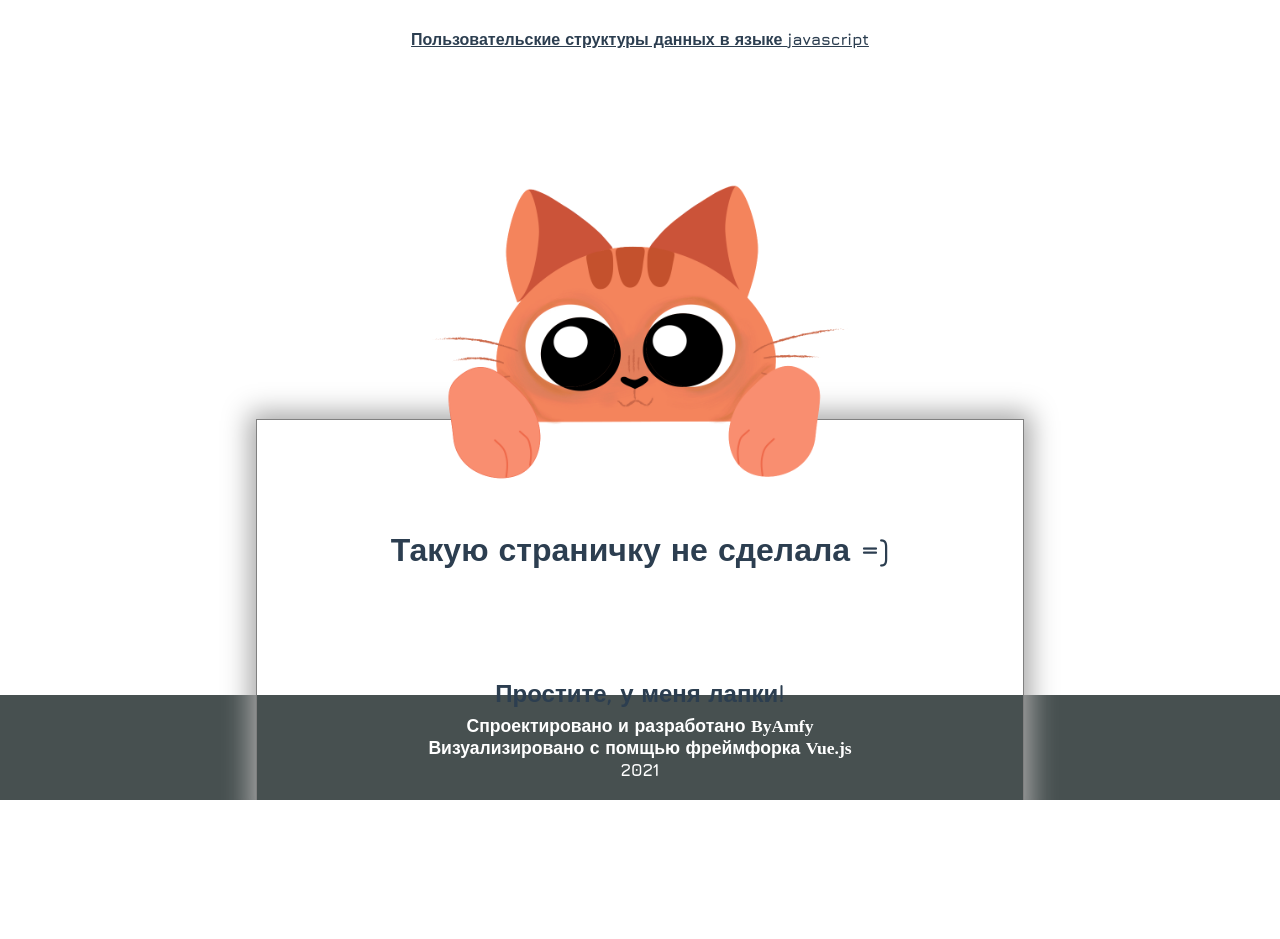
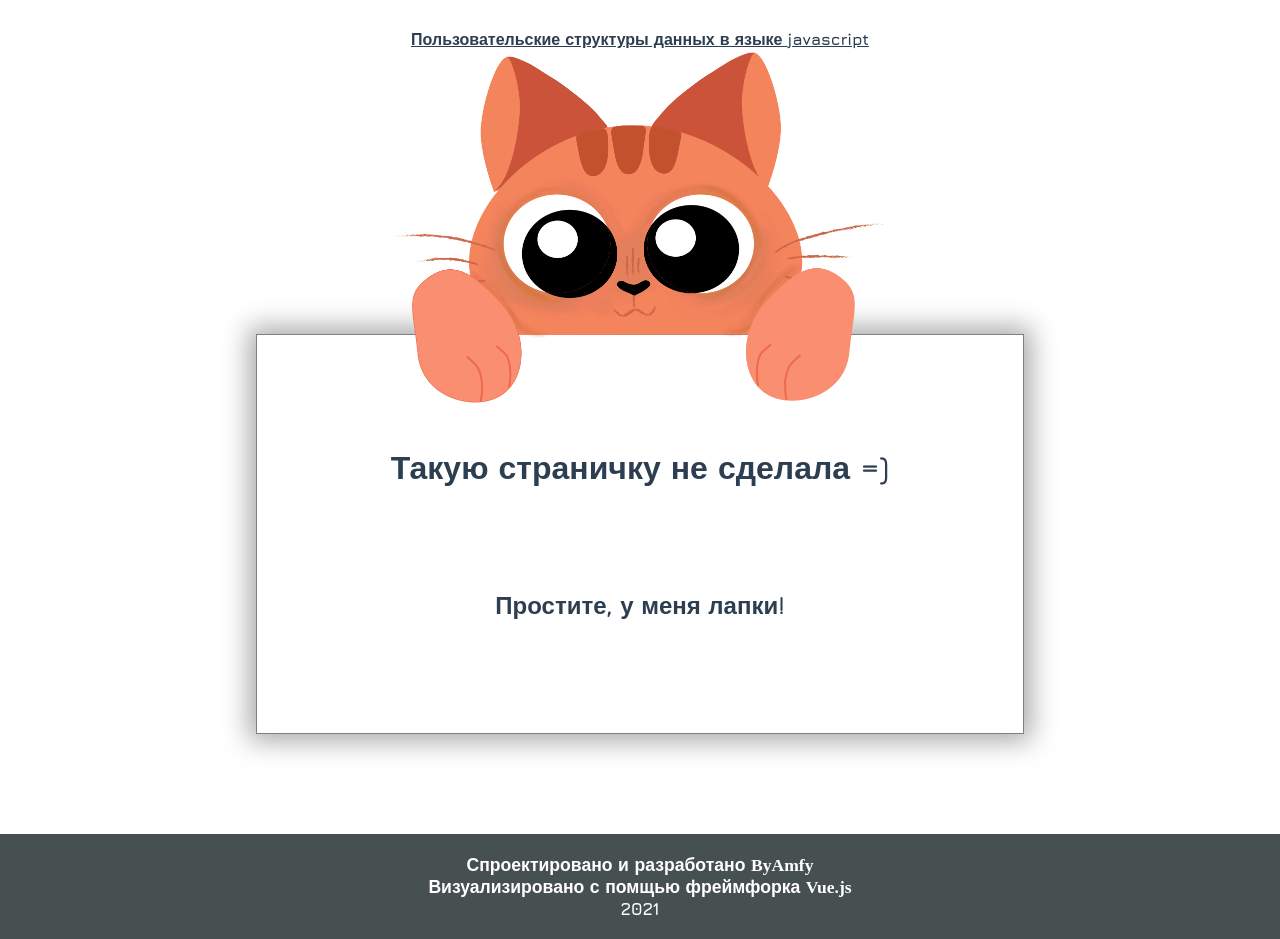
Before and after one commit to Ghosterbeef/ByAmfy_Structures, a Vue app: page /NotFound in a window 1280 px wide. Before the commit the page ends 800 px from the top, so only its background shows below. Built offline with nearby package versions, Linux system fonts and the light colour scheme; a web font is replaced by a local one.

Commit message:
404 фиксы дизайна

```diff
--- a/src/views/404.vue
+++ b/src/views/404.vue
@@ -1,10 +1,12 @@
 <template>
     <div class="not_found-section">
         <div class="container">
-            <div class="message">
-                <h1>Такую страничку не сделала =)</h1>
-                <h2>Простите, у меня лапки!</h2>
-                <img src="../assets/Cat.png" alt="Cat">
+            <div class="wrapper">
+                <div class="message">
+                    <h1>Такую страничку не сделала =)</h1>
+                    <h2>Простите, у меня лапки!</h2>
+                    <img src="../assets/Cat.png" alt="Cat">
+                </div>
             </div>
         </div>
     </div>
@@ -19,18 +21,23 @@
 <style scoped>
     .not_found-section {
         width: 100%;
-        max-height: 50vh;
         display: flex;
         justify-content: center;
     }
 
-    .message{
+    .wrapper{
+        width: 100%;
+        padding-top: 255px;
+        padding-bottom: 100px;
+    }
+
+    .message {
+        padding: 10px;
         position: relative;
         width: 100%;
         box-shadow: 0 0 25px 7px darkgrey;
         min-height: 400px;
         border: 1px solid gray;
-        margin-top: 340px;
         display: flex;
         flex-direction: column;
         justify-content: space-evenly;
@@ -38,11 +45,12 @@
     }
 
 
-    img{
-        height: 420px;
+    img {
+        top: -288px;
+        width: 500px;
+        height: 360px;
         position: absolute;
-        top: -295px;
-        left: calc(50% - 210px);
+        left: calc(50% - 250px);
     }
 
 
```
Also changed, not shown: src/assets/Cat.png.
